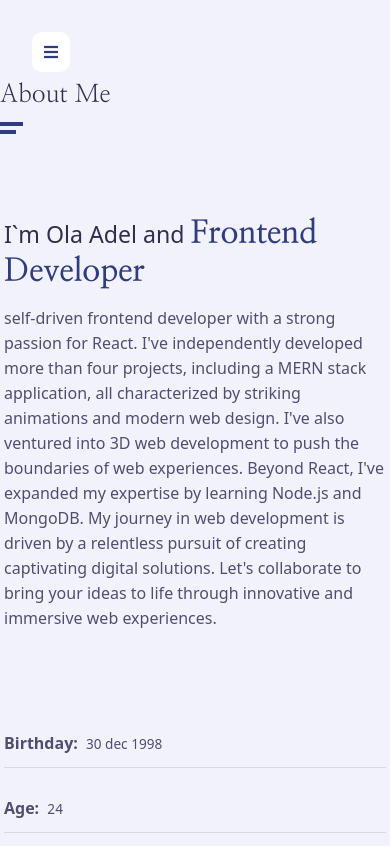
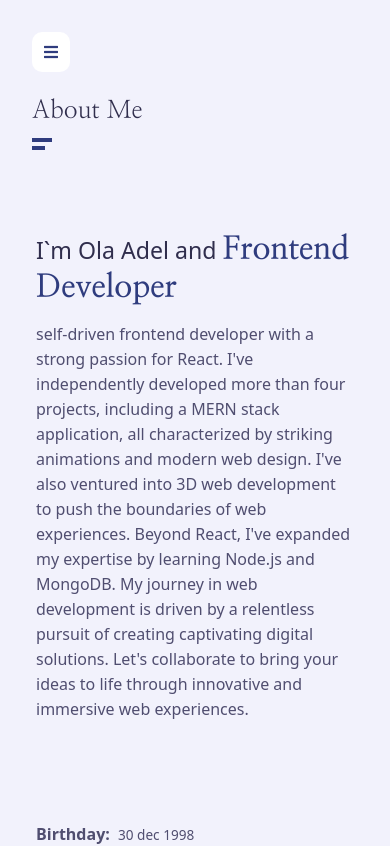
Before and after one commit to olaa30-j/Portfolio-react-verision, a React (Vite) app: page /about in a window 390 px wide. Shown: the top 846 px of the page. Built offline with nearby package versions, Linux system fonts and the light colour scheme; a web font is replaced by a local one.

Commit message:
responsive update

```diff
--- a/src/components/about/About.jsx
+++ b/src/components/about/About.jsx
@@ -3,8 +3,8 @@ import styles from "./about.module.css";
 
 const About = () => {
     return (
-        <div className={`${styles.about_section} col-lg-9  col-sm-12`}>
-            <section className="section">
+        <section className={`${styles.about_section} col-lg-9  col-sm-12`}>
+            <div className="section">
                 <div className={`${styles.about}`} >
                     <div className="container">
                         <div className="row">
@@ -265,8 +265,8 @@ const About = () => {
                         </div>
                     </div>
                 </div>
-            </section>
-        </div>
+            </div>
+        </section>
     );
 }
 
--- a/src/components/protfolio/Portfolio.jsx
+++ b/src/components/protfolio/Portfolio.jsx
@@ -17,8 +17,8 @@ const Portfolio = () => {
     }
 
     return (
-        <section className={`${styles.portfolio} section col-lg-9  col-sm-12`}>
-            <div className="container">
+        <section className= 'col-lg-9 col-sm-12'>
+            <div className="container section">
                 <div className="row">
                     <div className="section_title">
                         <h2>
--- a/src/components/service/Service.jsx
+++ b/src/components/service/Service.jsx
@@ -2,8 +2,8 @@ import styles from './service.module.css';
 
 const Service = () => {
     return (
-    <section className={`${styles.services} section col-lg-9  col-sm-12`}>
-        <div className="container">
+    <section className={`${styles.services} col-lg-9  col-sm-12`}>
+        <div className="container section">
             <div className="row">
                 <div className="section_title">
                     <h2>
```
